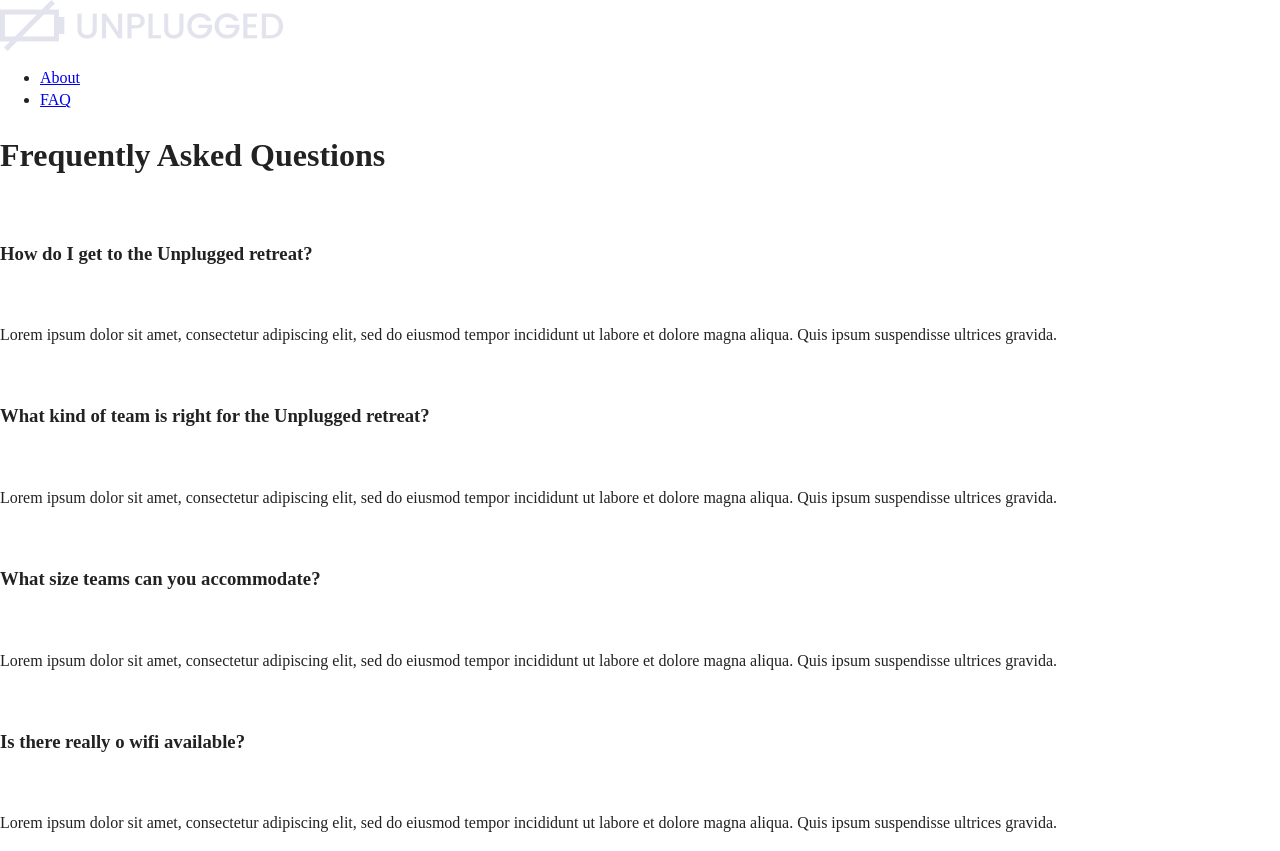
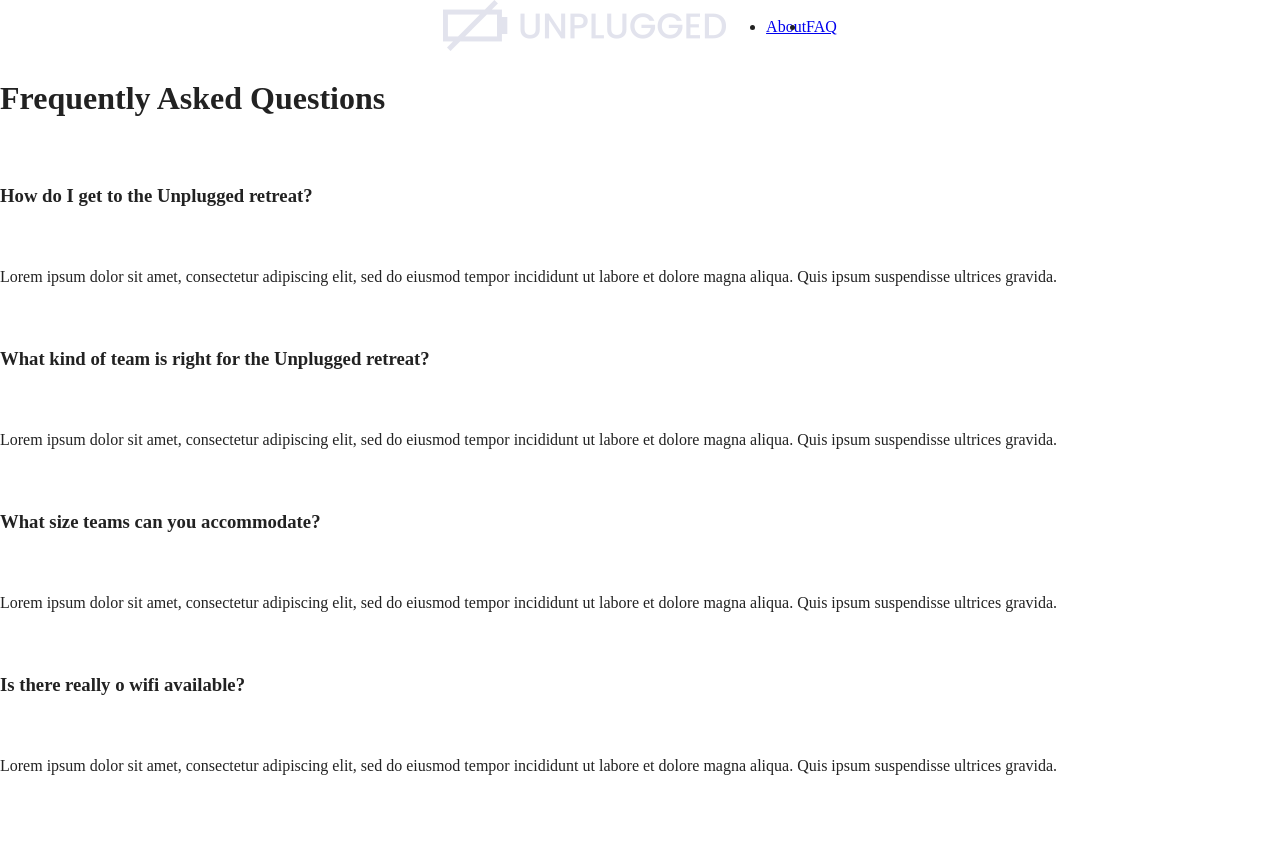
Before and after one commit to JennyLynn126/206-unplugged-retreat, a plain HTML site: page faq/index.html in a window 1280 px wide. After the commit the page ends 825 px from the top, so only its background shows below. Drawn offline with nearby package versions, Linux system fonts and the light colour scheme; files whose address does not match are found by name.

Commit message:
first part od CSS boilerplate coded

```diff
--- a/css/main.css
+++ b/css/main.css
@@ -101,6 +101,60 @@ textarea {
  /* ==========================================================================
    Author's custom styles
    ========================================================================== */
+
+/************** Header - Footer Styles ****************/
+
+
+
+header, footer {
+  display: flex;
+  justify-content: center;
+  align-items: center;
+  flex-flow: row wrap;
+
+
+
+}
+
+header .content-wrapper {
+  display: flex;
+  justify-content: center;
+  align-content: center;
+}
+
+
+header nav {
+  display: flex;
+  justify-content: center;
+  align-items: center;
+  flex-flow: row wrap;
+}
+
+header nav ul {
+  display: flex;
+  justify-content: space-around;
+
+}
+
+footer .social-icons {
+  display: flex;
+  justify-content: space-around;
+  align-items: center;
+
+}
+
+
+footer .social-icons p {
+  display: flex;
+  justify-content: center;
+  align-items: center;
+}
+
+
+/******************* Mobile Styles - Homepage ***************/
+
+/* Hero Area */
+
 
 
 
```
